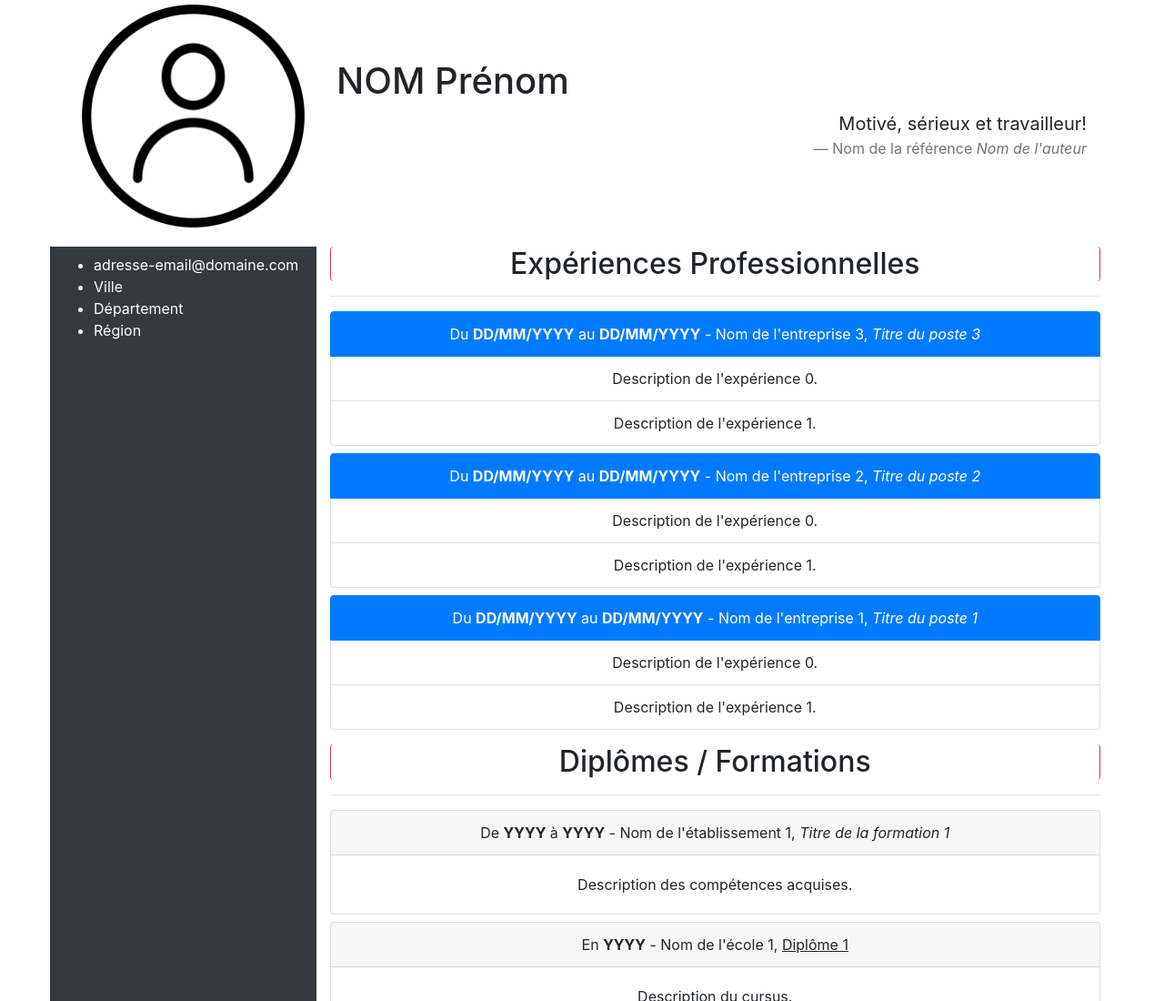
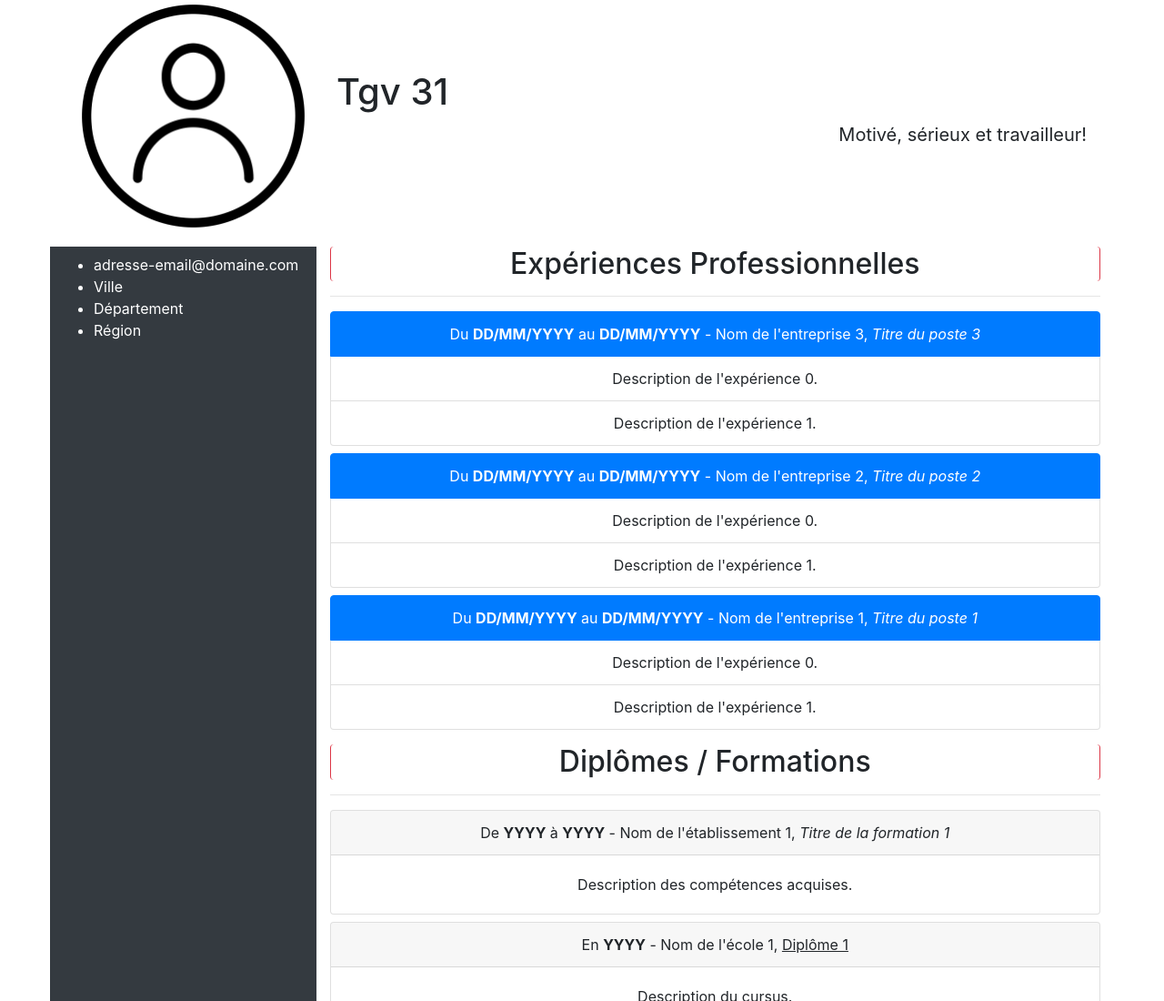
Before and after one commit to Tgv31/Tgv31.github.io, a plain HTML site: page index.html in a window 1280 px wide. Shown: the top 1100 px of the page at 91% size. Drawn offline with Linux system fonts and the light colour scheme.

Commit message:
Update index.html

```diff
--- a/index.html
+++ b/index.html
@@ -38,10 +38,9 @@
                 </article>
 
                 <article class="col-12 col-sm-8 col-md-9 align-self-center">
-                    <h1>NOM Prénom</h1>
+                    <h1>Tgv 31</h1>
                     <blockquote class="blockquote text-right">
                         <p class="mb-0">Motivé, sérieux et travailleur!</p>
-                        <span class="blockquote-footer">Nom de la référence <cite title="Source">Nom de l'auteur</cite></span>
                     </blockquote>
                     <h4><i></i></h4>
                 </article>
```
